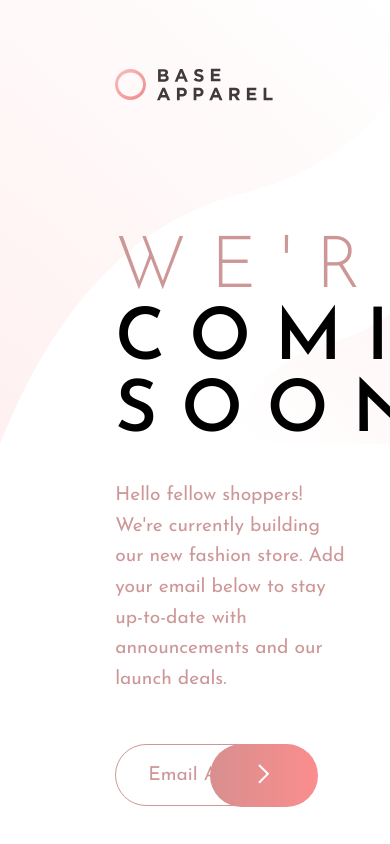
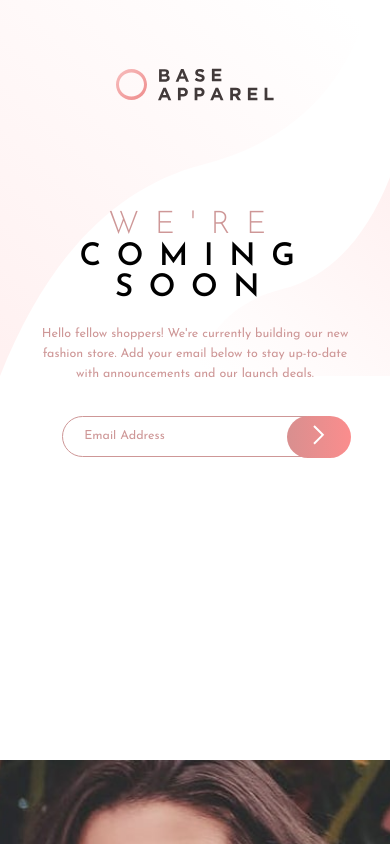
Before and after one commit to thusharathiwanka/Base-apparel-landing-page, a plain HTML site: page index.html in a window 390 px wide. Shown: the top 844 px of the page. Drawn offline with Linux system fonts and the light colour scheme.

Commit message:
CREATE: responsive layout added

```diff
--- a/style.css
+++ b/style.css
@@ -22,6 +22,7 @@ main {
 .container {
   width: 100%;
   display: flex;
+  flex-wrap: wrap;
   margin: 0 auto;
 }
 
@@ -43,7 +44,8 @@ main {
 
 .txt-content {
   position: relative;
-  flex: 1;
+  flex: 20rem;
+  flex-basis: 40rem;
 }
 
 h1 {
@@ -120,7 +122,8 @@ span {
 .img-content {
   min-height: 100vh;
   width: 40%;
-  flex: 0.7;
+  flex: 20rem;
+  flex-basis: 30rem;
 }
 
 .img-content img {
@@ -128,3 +131,71 @@ span {
   width: 100%;
   object-fit: cover;
 }
+
+@media screen and (max-width: 1024px) {
+  .txt-content {
+    text-align: center;
+  }
+
+  .title {
+    width: 100%;
+  }
+
+  button {
+    right: 0%;
+    padding: 1.1rem 2.5rem;
+  }
+
+  html {
+    font-size: 80%;
+  }
+}
+
+@media screen and (max-width: 768px) {
+  main {
+    overflow: visible;
+  }
+}
+
+@media screen and (max-width: 600px) {
+  html {
+    font-size: 75%;
+  }
+
+  .container {
+    margin: 0;
+  }
+
+  .logo-container {
+    justify-content: center;
+  }
+
+  .txt-content {
+    width: 100%;
+    margin: 0;
+  }
+
+  .text {
+    width: 80%;
+  }
+}
+
+@media screen and (max-width: 500px) {
+  html {
+    font-size: 65%;
+  }
+
+  .text {
+    min-height: 70vh;
+  }
+
+  button {
+    padding: 0.9rem 2.5rem;
+  }
+}
+
+@media screen and (max-width: 500px) {
+  h1 {
+    font-size: 3rem;
+  }
+}
```
